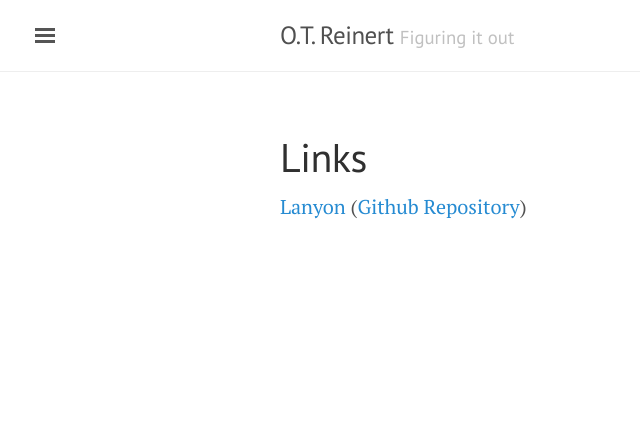
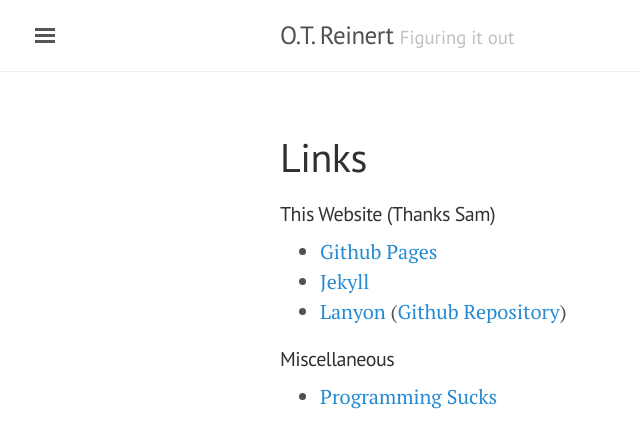
Before and after one commit to otreinert/otreinert.github.io, a Jekyll site: the page built from links.md, in a window 1280 px wide. Shown: the top 448 px of the page, without its empty margins (0-640 px from the left). Built offline with Jekyll 4.4.1, drawn with Linux system fonts in a browser that asks for light colours.

Commit message:
Updated links.md

```diff
--- a/links.md
+++ b/links.md
@@ -2,6 +2,10 @@
 layout: page
 title: Links
 ---
+#### This Website (Thanks Sam)
+* [Github Pages](https://pages.github.com/)
+* [Jekyll](https://jekyllrb.com/)
+* [Lanyon](http://lanyon.getpoole.com) ([Github Repository](https://github.com/poole/lanyon))
 
-[Lanyon](http://lanyon.getpoole.com)
-([Github Repository](https://github.com/poole/lanyon))
+#### Miscellaneous
+* [Programming Sucks](https://www.stilldrinking.org/programming-sucks)
```
